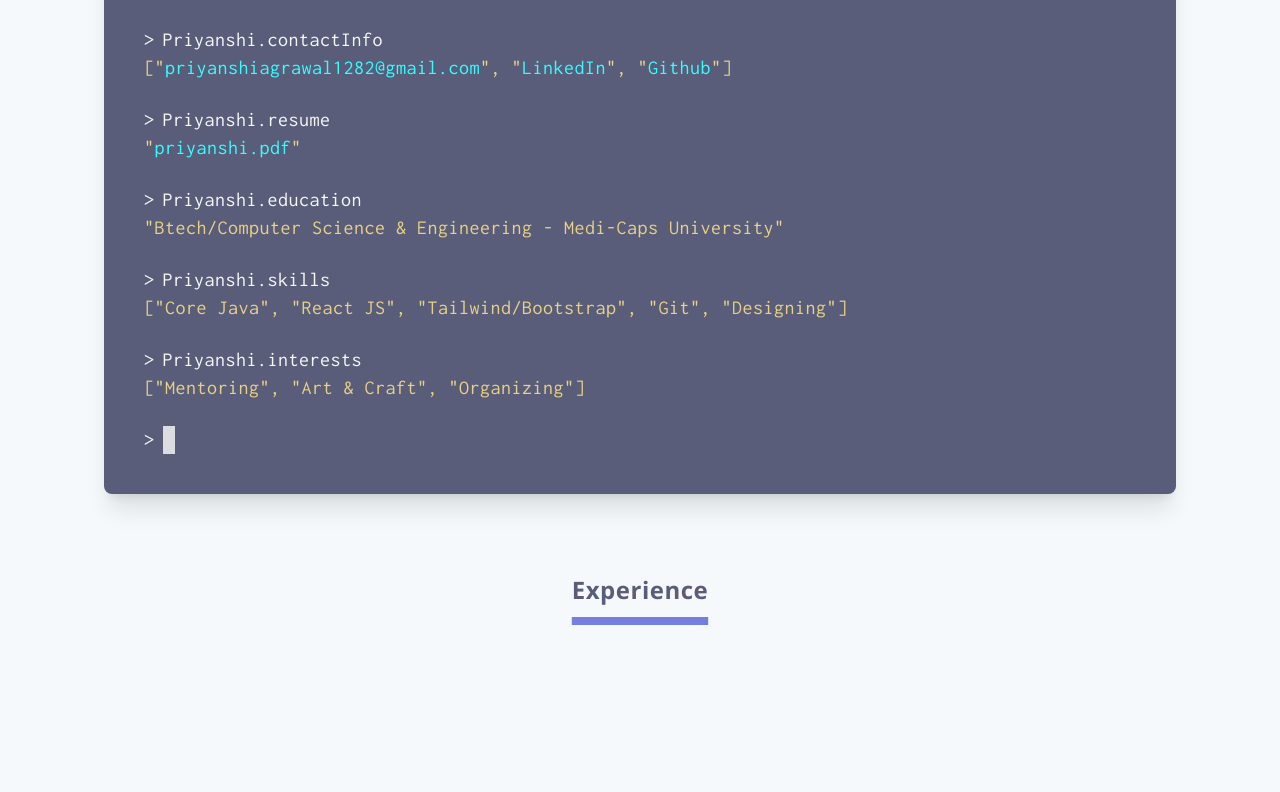
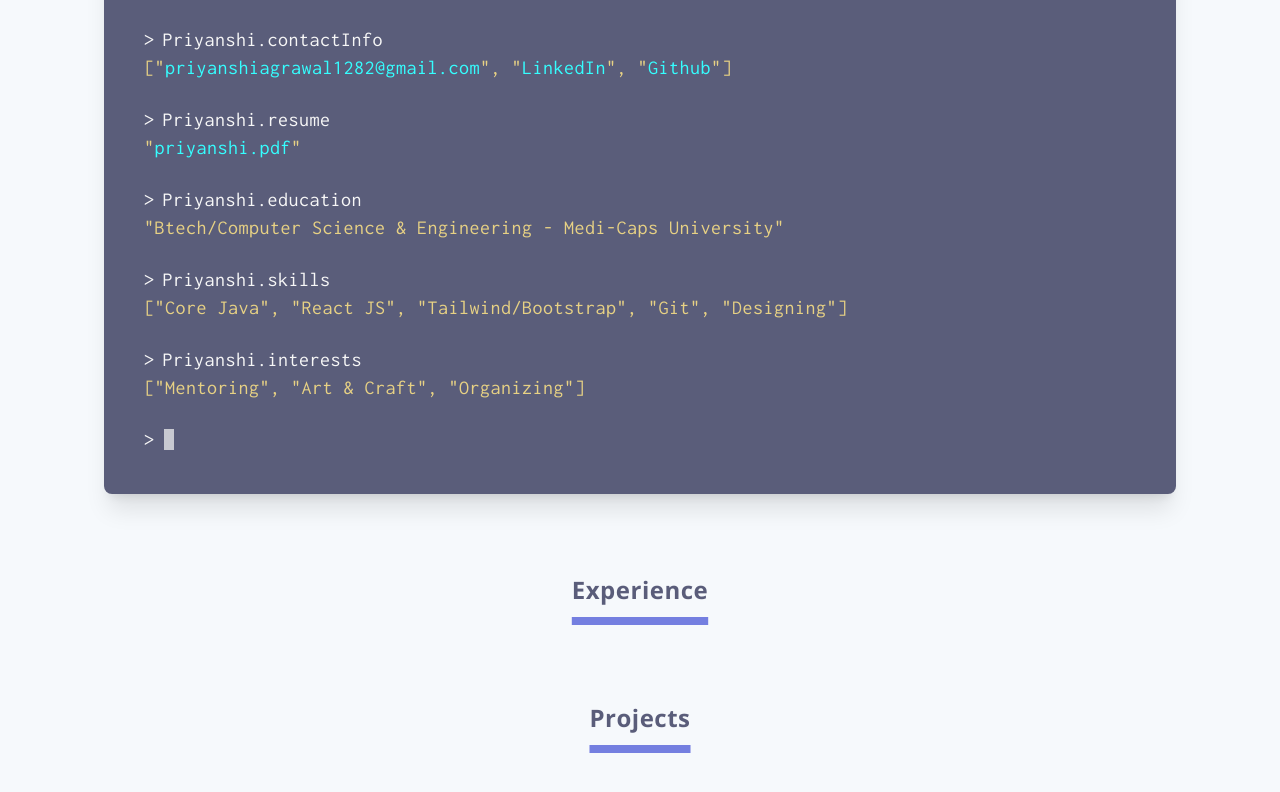
Before and after one commit to priyanshi1282/portfolio, a Next.js app: page / in a window 1280 px wide. Shown: the part 601-1393 px from the top of the page. Before the commit the page ends 1303 px from the top, so only its background shows below. Built offline with nearby package versions, Linux system fonts and the light colour scheme.

Commit message:
terminal cursor modified, projects heading added

```diff
--- a/app/globals.css
+++ b/app/globals.css
@@ -73,6 +73,6 @@ p{
     @apply text-[#35FEFF];
 }
 
-.cursor{
-    @apply bg-[#F7F7F7] w-3 animate-pulse;
+.terminal-item .Typewriter__cursor{
+    @apply bg-[#F7F7F7] text-[#f7f7f7];
 }
--- a/app/page.js
+++ b/app/page.js
@@ -5,6 +5,8 @@ import Navbar from '@/components/Navbar'
 import Hero from '@/components/Hero';
 import Terminal from '@/components/Terminal';
 import Experience from '@/components/Experience';
+import Projects
+ from '@/components/Projects';
 export default function Home() {
   return (
     <main>
@@ -12,6 +14,7 @@ export default function Home() {
       <Hero />
       <Terminal />
       <Experience />
+      <Projects />
     </main>
   )
 }
--- a/components/Hero.jsx
+++ b/components/Hero.jsx
@@ -1,7 +1,6 @@
 "use client"
 import Typewriter from 'typewriter-effect';
 import Link from 'next/link';
-import Terminal from './Terminal';
 
 const Hero = () => {
     return (
--- a/components/Projects.jsx
+++ b/components/Projects.jsx
@@ -1,8 +1,11 @@
 import React from 'react'
+import Heading from './Heading'
 
 const Projects = () => {
   return (
-    <div>Projects</div>
+    <section>
+        <Heading title="Projects" />
+    </section>
   )
 }
 
--- a/components/Terminal.jsx
+++ b/components/Terminal.jsx
@@ -1,5 +1,7 @@
+"use client"
 import { FaCircle } from "react-icons/fa";
 import Link from "next/link";
+import Typewriter from 'typewriter-effect';
 
 const Terminal = () => {
     return (
@@ -100,7 +102,12 @@ const Terminal = () => {
                         {/* ques */}
                         <div className="ques">
                             <p>&gt;</p>
-                            <div className="cursor"></div>
+                            <Typewriter
+                                onInit={(typewriter) => {
+                                    typewriter.typeString(' ').start();
+                                }}
+                            />
+                            {/* <div className="cursor"></div> */}
                         </div>
                     </div>
 
```
Also changed, not shown: public/assets/images/project_dermdetect.png (added).
